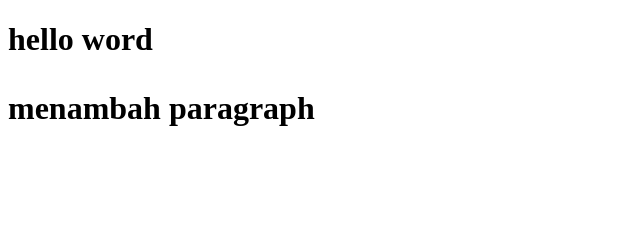
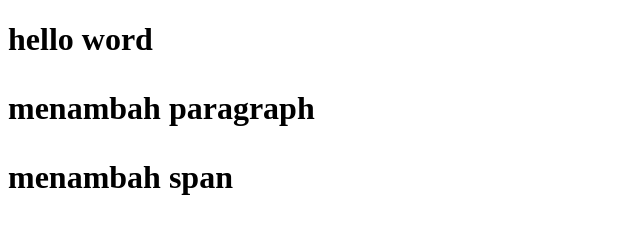
Before and after one commit to KintanFairuzia/LatihanGithub, a plain HTML site: page index.html in a window 1280 px wide. Shown: the whole page, without its empty margins (0-640 px from the left). Drawn offline with Linux system fonts and the light colour scheme.

Commit message:
3 - add tag span

```diff
--- a/index.html
+++ b/index.html
@@ -5,5 +5,6 @@
     </head>
     <h1>hello word
         <p>menambah paragraph</p>
+        <span>menambah span</span>
     </h1>
 </html>
```
